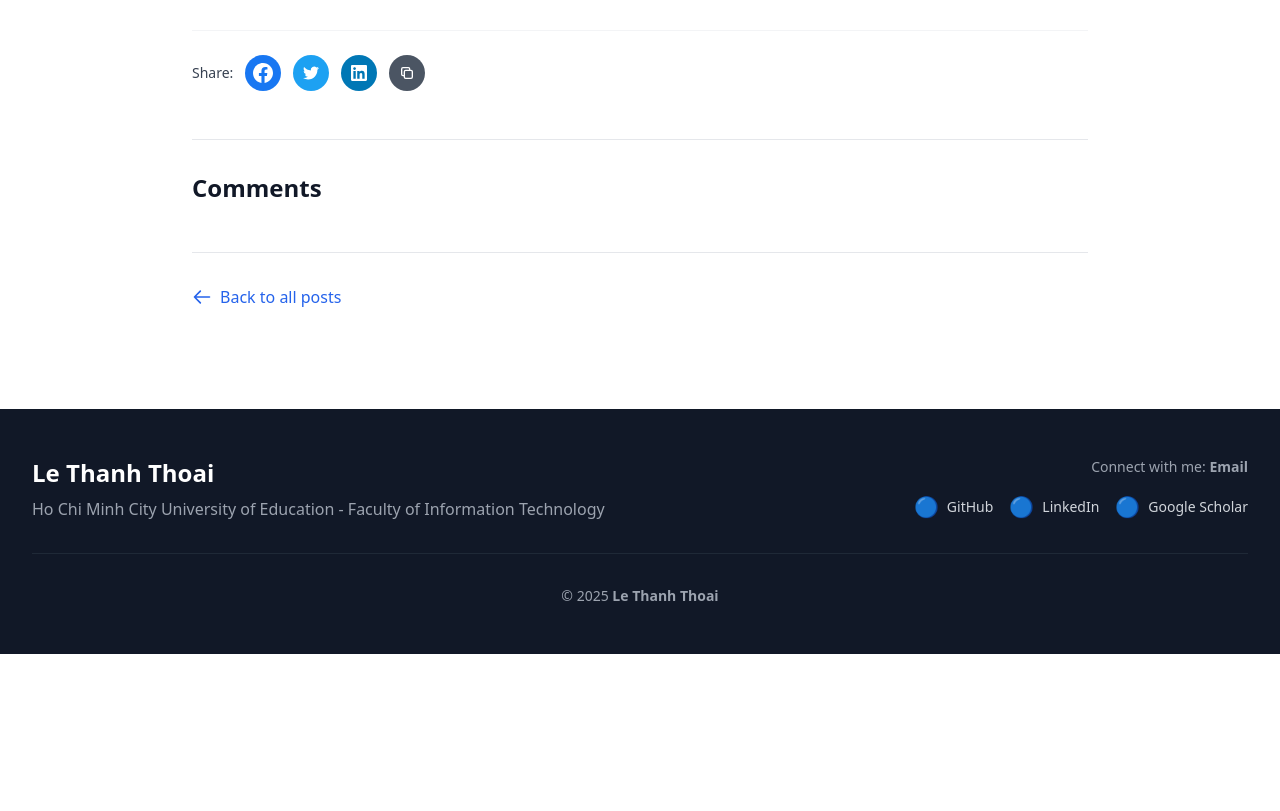
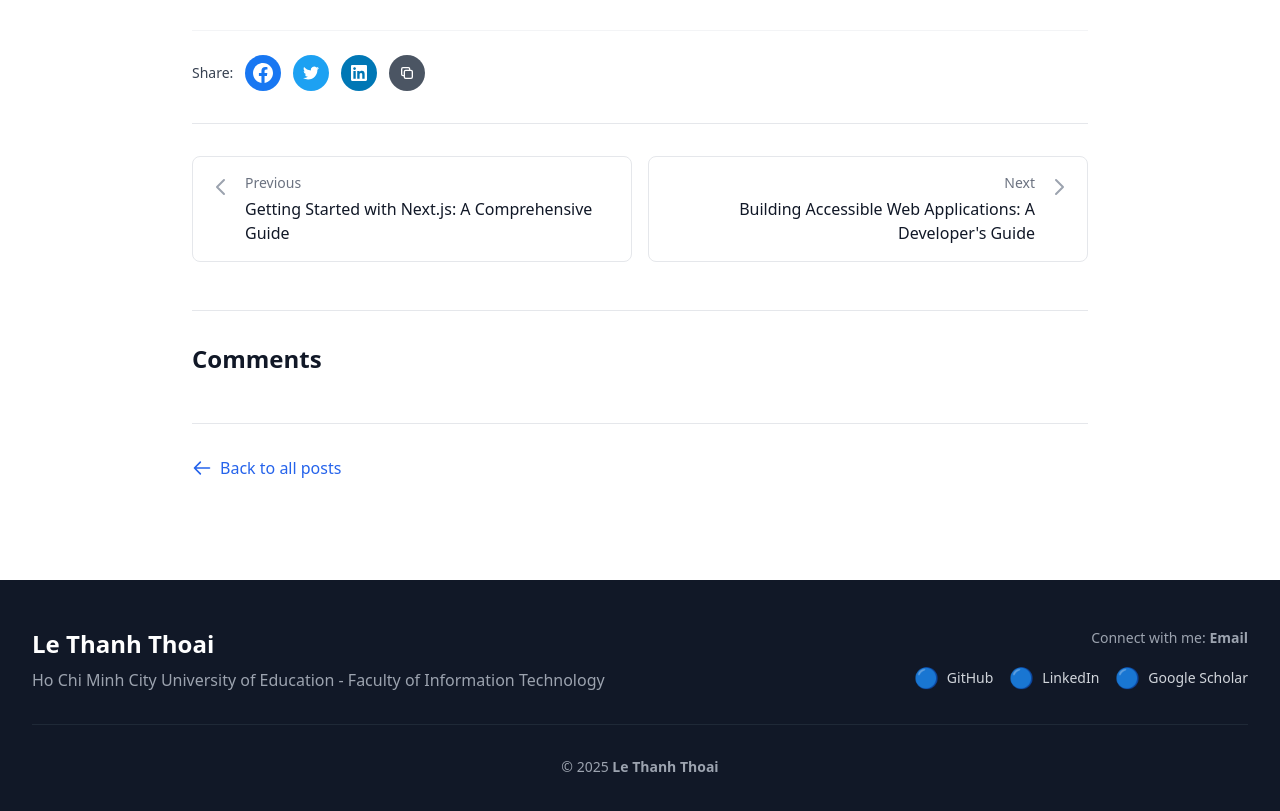
Before and after one commit to thoailt/thoailt.github.io, a Next.js app: page /blog/2024-02-20-machine-learning-best-practices in a window 1280 px wide. Shown: the part 5180-5991 px from the top of the page. Before the commit the page ends 5834 px from the top, so only its background shows below. Built offline with nearby package versions, Linux system fonts and the light colour scheme.

Commit message:
Add Previous/Next Post Navigation

```diff
--- a/pages/blog/[slug].tsx
+++ b/pages/blog/[slug].tsx
@@ -24,6 +24,14 @@ interface BlogPostProps {
   };
   content: string;
   slug: string;
+  prevPost?: {
+    slug: string;
+    title: string;
+  } | null;
+  nextPost?: {
+    slug: string;
+    title: string;
+  } | null;
 }
 
 export default function BlogPost({
@@ -31,6 +39,8 @@ export default function BlogPost({
   frontmatter,
   content,
   slug,
+  prevPost,
+  nextPost,
 }: BlogPostProps) {
   // Determine the image for SEO and sharing
   const shareImage = frontmatter.coverImage
@@ -232,6 +242,85 @@ export default function BlogPost({
             />
           </div>
 
+          {/* Previous/Next Post Navigation */}
+          {(prevPost || nextPost) && (
+            <nav className="mt-8 pt-8 border-t border-gray-200">
+              <div className="grid grid-cols-1 md:grid-cols-2 gap-4">
+                {/* Previous Post */}
+                <div className="flex">
+                  {prevPost ? (
+                    <a
+                      href={`/blog/${prevPost.slug}`}
+                      className="group flex items-start gap-3 p-4 rounded-lg border border-gray-200 hover:border-primary-500 hover:bg-primary-50 transition-all w-full"
+                    >
+                      <svg
+                        className="w-6 h-6 text-gray-400 group-hover:text-primary-600 flex-shrink-0 mt-0.5"
+                        fill="none"
+                        stroke="currentColor"
+                        viewBox="0 0 24 24"
+                      >
+                        <path
+                          strokeLinecap="round"
+                          strokeLinejoin="round"
+                          strokeWidth={2}
+                          d="M15 19l-7-7 7-7"
+                        />
+                      </svg>
+                      <div className="flex-1 min-w-0">
+                        <div className="text-sm text-gray-500 mb-1">
+                          Previous
+                        </div>
+                        <div className="font-medium text-gray-900 group-hover:text-primary-600 line-clamp-2">
+                          {prevPost.title}
+                        </div>
+                      </div>
+                    </a>
+                  ) : (
+                    <div className="p-4 rounded-lg border border-gray-100 w-full opacity-50">
+                      <div className="text-sm text-gray-400">
+                        No previous post
+                      </div>
+                    </div>
+                  )}
+                </div>
+
+                {/* Next Post */}
+                <div className="flex justify-end">
+                  {nextPost ? (
+                    <a
+                      href={`/blog/${nextPost.slug}`}
+                      className="group flex items-start gap-3 p-4 rounded-lg border border-gray-200 hover:border-primary-500 hover:bg-primary-50 transition-all w-full text-right"
+                    >
+                      <div className="flex-1 min-w-0">
+                        <div className="text-sm text-gray-500 mb-1">Next</div>
+                        <div className="font-medium text-gray-900 group-hover:text-primary-600 line-clamp-2">
+                          {nextPost.title}
+                        </div>
+                      </div>
+                      <svg
+                        className="w-6 h-6 text-gray-400 group-hover:text-primary-600 flex-shrink-0 mt-0.5"
+                        fill="none"
+                        stroke="currentColor"
+                        viewBox="0 0 24 24"
+                      >
+                        <path
+                          strokeLinecap="round"
+                          strokeLinejoin="round"
+                          strokeWidth={2}
+                          d="M9 5l7 7-7 7"
+                        />
+                      </svg>
+                    </a>
+                  ) : (
+                    <div className="p-4 rounded-lg border border-gray-100 w-full opacity-50">
+                      <div className="text-sm text-gray-400">Latest post</div>
+                    </div>
+                  )}
+                </div>
+              </div>
+            </nav>
+          )}
+
           {/* Comments Section */}
           <Comments repo="thoailt/thoailt.github.io" theme="github-light" />
 
@@ -312,12 +401,43 @@ export const getStaticProps: GetStaticProps = async ({ params }) => {
   // Convert markdown to HTML
   const content = marked(markdownContent);
 
+  // Get all posts for prev/next navigation
+  const files = fs.readdirSync(postsDir).filter((file) => file.endsWith(".md"));
+
+  // Parse all posts and sort by date (newest first)
+  const allPosts = files
+    .map((filename) => {
+      const postPath = path.join(postsDir, filename);
+      const postContent = fs.readFileSync(postPath, "utf8");
+      const { data } = matter(postContent);
+      return {
+        slug: filename.replace(".md", ""),
+        title: data.title,
+        date: data.date,
+      };
+    })
+    .sort((a, b) => new Date(b.date).getTime() - new Date(a.date).getTime());
+
+  // Find current post index
+  const currentIndex = allPosts.findIndex((post) => post.slug === slug);
+
+  // Get previous and next posts
+  const nextPost = currentIndex > 0 ? allPosts[currentIndex - 1] : null;
+  const prevPost =
+    currentIndex < allPosts.length - 1 ? allPosts[currentIndex + 1] : null;
+
   return {
     props: {
       config,
       frontmatter,
       content,
       slug,
+      prevPost: prevPost
+        ? { slug: prevPost.slug, title: prevPost.title }
+        : null,
+      nextPost: nextPost
+        ? { slug: nextPost.slug, title: nextPost.title }
+        : null,
     },
   };
 };
```
